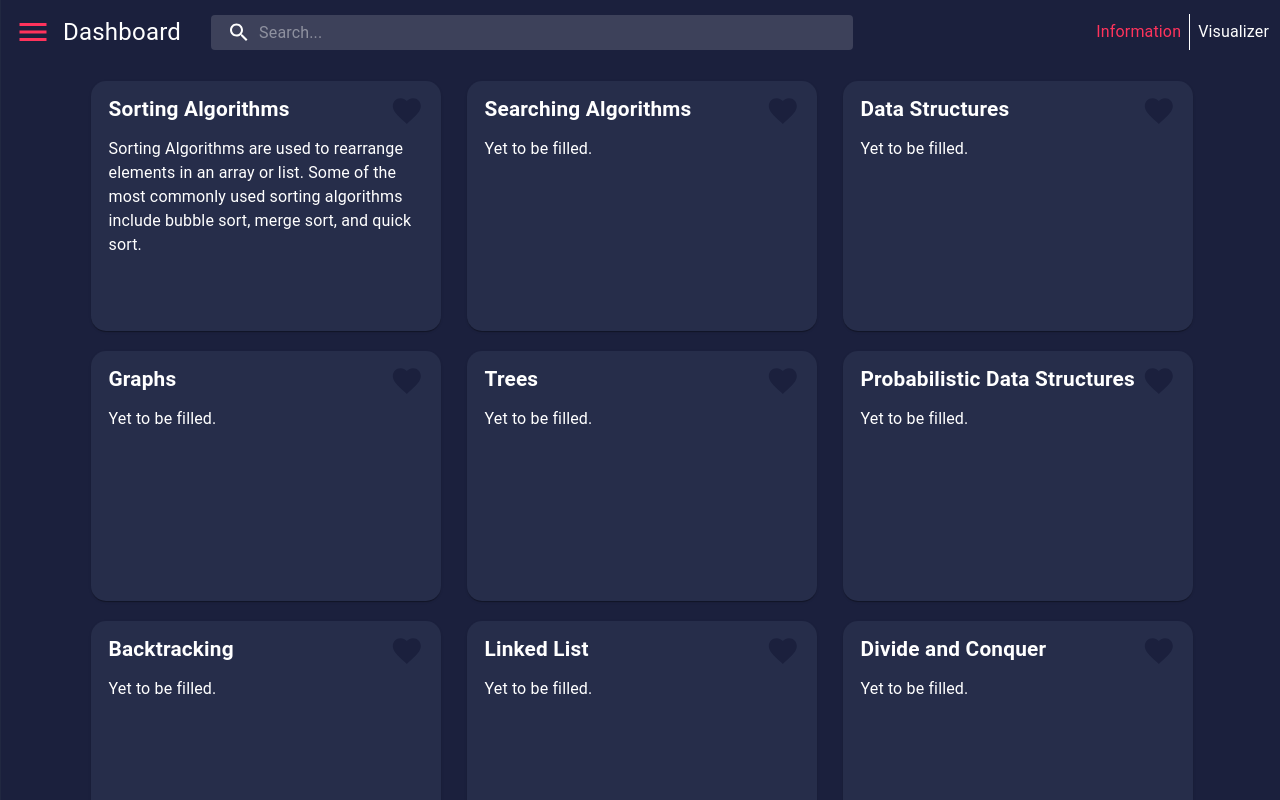
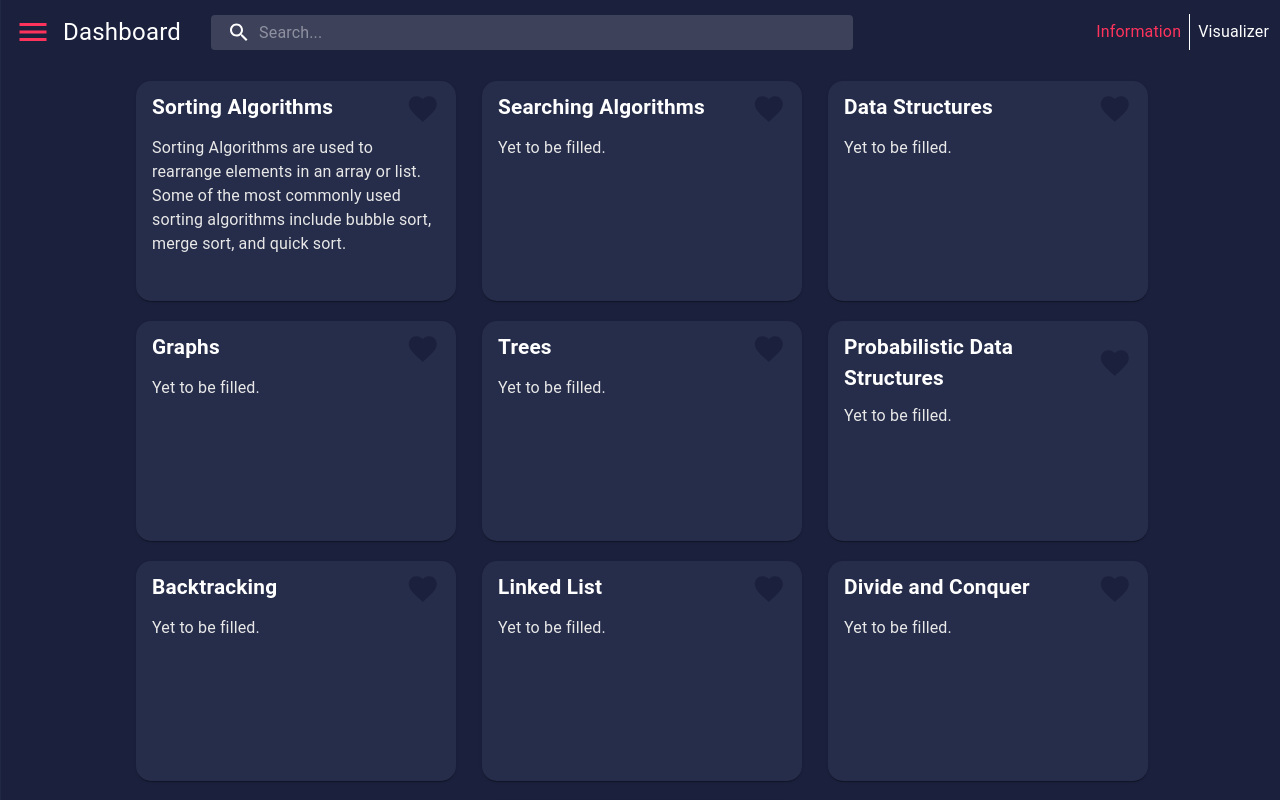
Before and after one commit to AlgoVisionKnights-V2/adv-react, a React (Create React App) app: page / in a window 1280 px wide. Built offline with nearby package versions, Linux system fonts and the light colour scheme.

Commit message:
Resized cards and removed some unused code

```diff
--- a/src/App.css
+++ b/src/App.css
@@ -9,11 +9,6 @@ body,
 
 .App {
 	font-family: Roboto;
-}
-
-body,
-#root,
-.App {
 }
 
 .App {
--- a/src/components/algorithm/Algorithm.css
+++ b/src/components/algorithm/Algorithm.css
@@ -1,7 +1,7 @@
 .Algorithm {
 	margin: 0px 26px 20px 0px;
-	width: 350px;
-	height: 250px;
+	width: 320px;
+	height: 220px;
 }
 
 #card {
@@ -45,7 +45,7 @@
 	color: #ffffff;
 }
 
-#cardInfo {
+#card-info {
 	font-size: 1em;
-	color: #ffffff;
+	color: #e8e8e8;
 }
--- a/src/components/algorithm/Algorithm.js
+++ b/src/components/algorithm/Algorithm.js
@@ -25,7 +25,7 @@ function Algorithm({ title, description }) {
 						</IconButton>
 					</div>
 					<div className='CardBody'>
-						<Typography id='cardInfo'>{description}</Typography>
+						<Typography id='card-info'>{description}</Typography>
 					</div>
 				</CardContent>
 			</Card>
--- a/src/components/navigation/Navigation.css
+++ b/src/components/navigation/Navigation.css
@@ -1,7 +1,3 @@
-.Navigation {
-	background-color: #1b203d;
-}
-
 /* Scroll Bar */
 /* width */
 ::-webkit-scrollbar {
```
